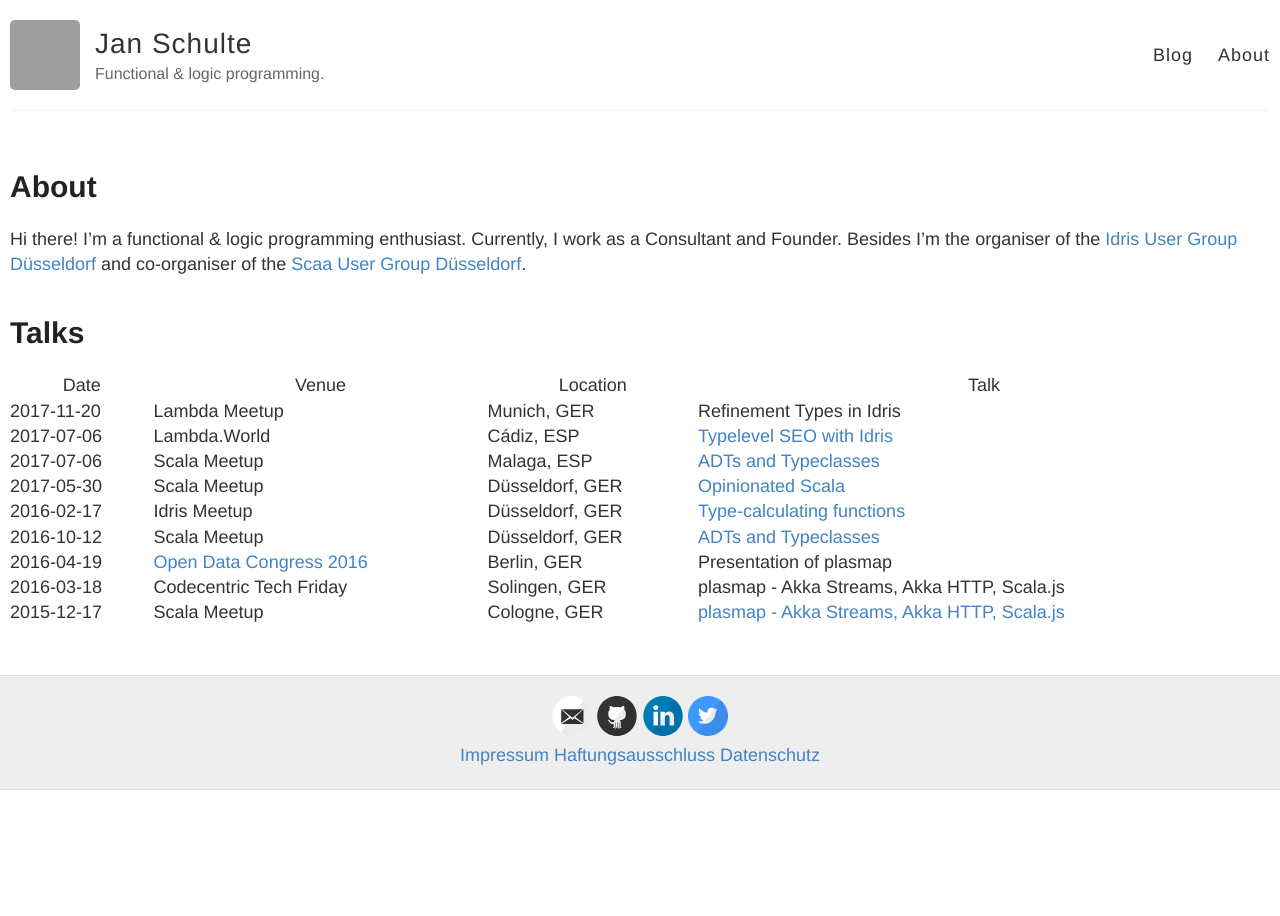
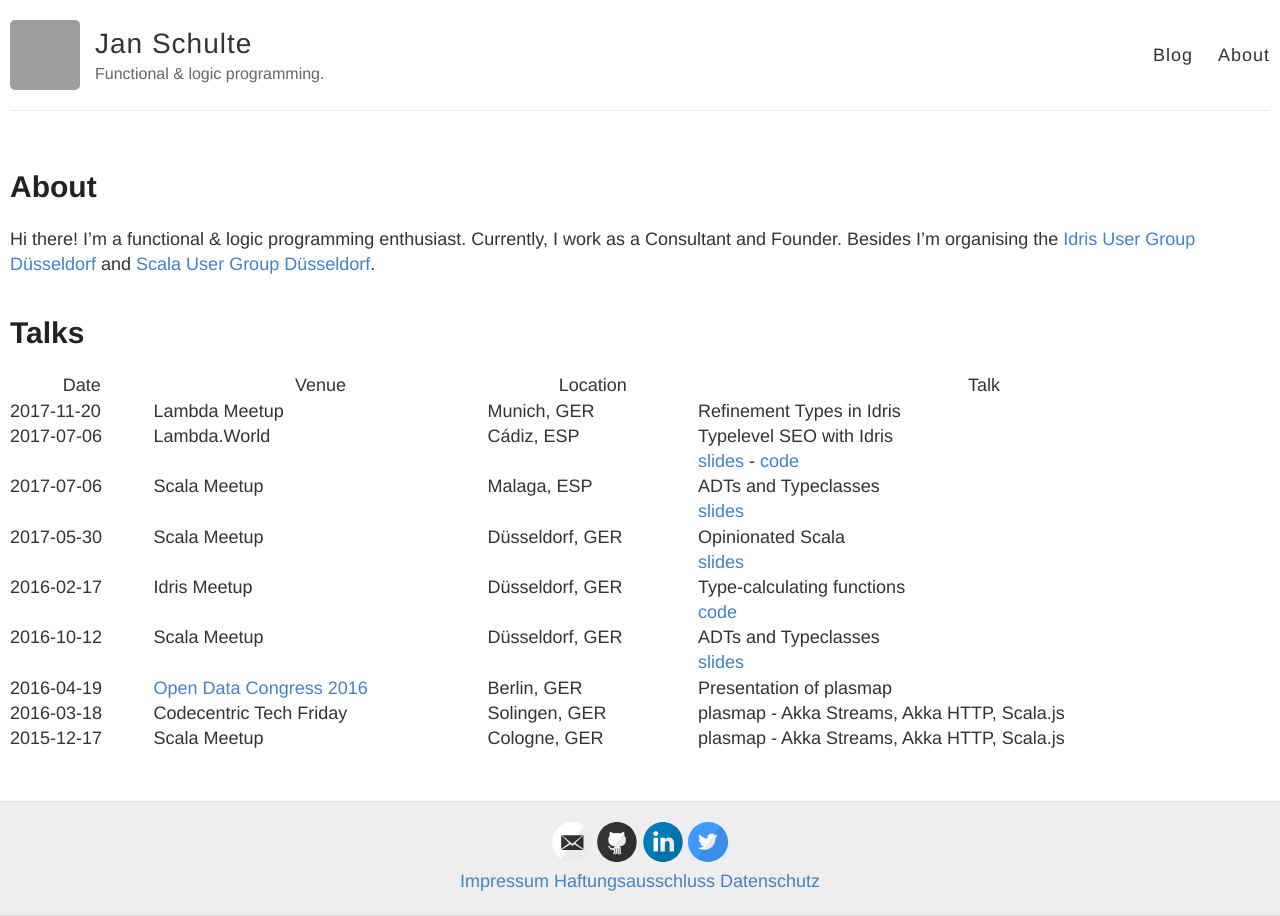
Before and after one commit to janschultecom/janschultecom.github.io, a Jekyll site: the page built from about.md, in a window 1280 px wide. Built offline with Jekyll 4.4.1, drawn with Linux system fonts in a browser that asks for light colours; comment, search, counter and statistics services are not loaded; grey boxes are pictures that could not be loaded.

Commit message:
Refactoring

```diff
--- a/about.md
+++ b/about.md
@@ -4,19 +4,18 @@ title: About
 permalink: /about/
 ---
 
-Hi there! I'm a functional & logic programming enthusiast. Currently, I work as a Consultant and Founder. Besides I'm the organiser of the [Idris User Group Düsseldorf](https://www.meetup.com/de-DE/Idris-User-Group-Dusseldorf/) and co-organiser of the [Scaa User Group Düsseldorf](https://www.meetup.com/de-DE/Scala-User-Group-Dusseldorf/).
+Hi there! I'm a functional & logic programming enthusiast. Currently, I work as a Consultant and Founder. Besides I'm organising the [Idris User Group Düsseldorf](https://www.meetup.com/de-DE/Idris-User-Group-Dusseldorf/) and [Scala User Group Düsseldorf](https://www.meetup.com/de-DE/Scala-User-Group-Dusseldorf/).
 
 # Talks
-
 
 | Date       | Venue | Location | Talk |
 |------------|-------|----------|------|
 | 2017-11-20 | Lambda Meetup | Munich, GER | Refinement Types in Idris |
-| 2017-07-06 | Lambda.World | Cádiz, ESP | [Typelevel SEO with Idris]( https://slides.com/janschultecom/typelevel-seo/) |
-| 2017-07-06 | Scala Meetup | Malaga, ESP | [ADTs and Typeclasses]( http://janschulte.com/2017-07-06-ADTs-and-Typeclasses/) |
-| 2017-05-30 | Scala Meetup | Düsseldorf, GER | [Opinionated Scala]( https://github.com/scaladus/opinionated-scala ) |
-| 2016-02-17 | Idris Meetup | Düsseldorf, GER | [Type-calculating functions]( https://github.com/janschultecom/idrisdus-2017-02-22 ) |
-| 2016-10-12 | Scala Meetup | Düsseldorf, GER | [ADTs and Typeclasses]( http://janschulte.com/2016-10-12-adts-typeclasses-scala/#/) |
+| 2017-07-06 | Lambda.World | Cádiz, ESP | Typelevel SEO with Idris <br>[slides]( https://slides.com/janschultecom/typelevel-seo/) - [code]( https://github.com/janschultecom/typelevel-seo/) |
+| 2017-07-06 | Scala Meetup | Malaga, ESP | ADTs and Typeclasses <br> [slides]( http://janschulte.com/2017-07-06-ADTs-and-Typeclasses/) |
+| 2017-05-30 | Scala Meetup | Düsseldorf, GER | Opinionated Scala <br> [slides]( https://github.com/scaladus/opinionated-scala ) |
+| 2016-02-17 | Idris Meetup | Düsseldorf, GER | Type-calculating functions <br> [code]( https://github.com/janschultecom/idrisdus-2017-02-22 ) |
+| 2016-10-12 | Scala Meetup | Düsseldorf, GER | ADTs and Typeclasses <br> [slides]( http://janschulte.com/2016-10-12-adts-typeclasses-scala/#/) |
 | 2016-04-19 | [Open Data Congress 2016](https://www.bmwi.de/Redaktion/DE/Bildergalerie/2016/20160419-zypries-open-data-kongress.html) | Berlin, GER | Presentation of plasmap
 | 2016-03-18 | Codecentric Tech Friday | Solingen, GER | plasmap - Akka Streams, Akka HTTP, Scala.js |
-| 2015-12-17 | Scala Meetup | Cologne, GER | [plasmap - Akka Streams, Akka HTTP, Scala.js](https://www.meetup.com/de-DE/Scala-User-Group-Koln-Bonn/events/225774642/) |
+| 2015-12-17 | Scala Meetup | Cologne, GER | plasmap - Akka Streams, Akka HTTP, Scala.js |
```
